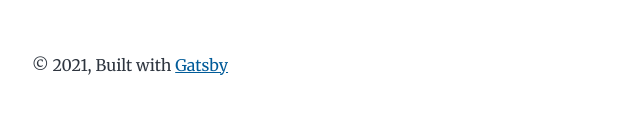
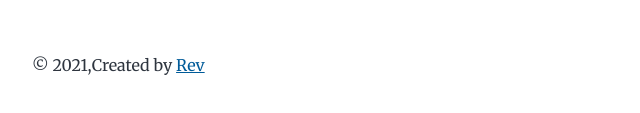
Before and after one commit to revanthchallagundla/gatsby-blog, a Gatsby site: page / in a window 1280 px wide. Shown: the part 705-818 px from the top of the page, 292-932 px from the left. Built offline with nearby package versions, Linux system fonts and the light colour scheme; Gatsby itself is replaced by a stand-in of ours.

Commit message:
changed code

```diff
--- a/src/components/layout.js
+++ b/src/components/layout.js
@@ -25,9 +25,9 @@ const Layout = ({ location, title, children }) => {
       <header className="global-header">{header}</header>
       <main>{children}</main>
       <footer>
-        © {new Date().getFullYear()}, Built with
+        © {new Date().getFullYear()},Created by
         {` `}
-        <a href="https://www.gatsbyjs.com">Gatsby</a>
+        <a href="https://www.gatsbyjs.com">Rev</a>
       </footer>
     </div>
   )
```
